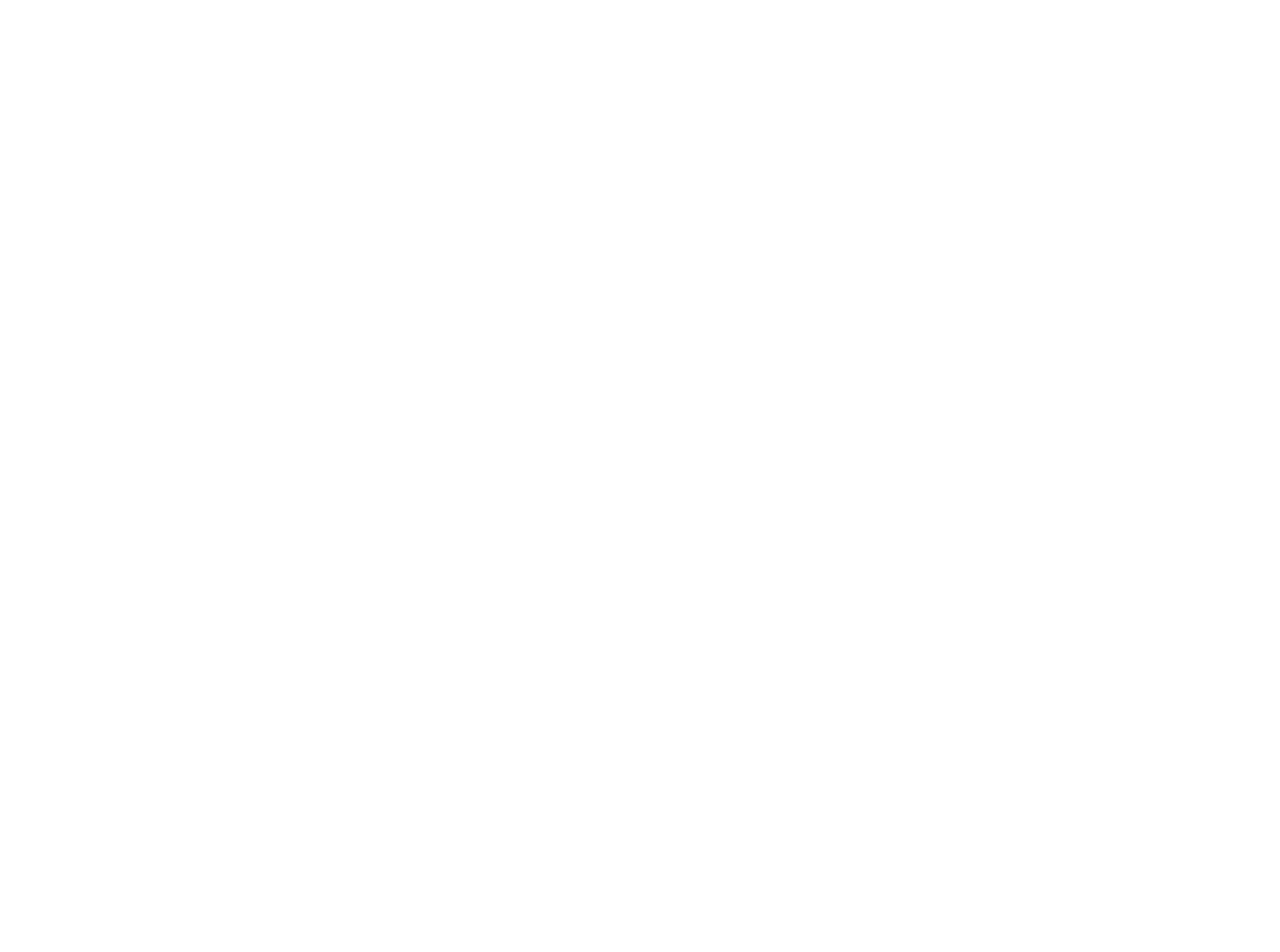
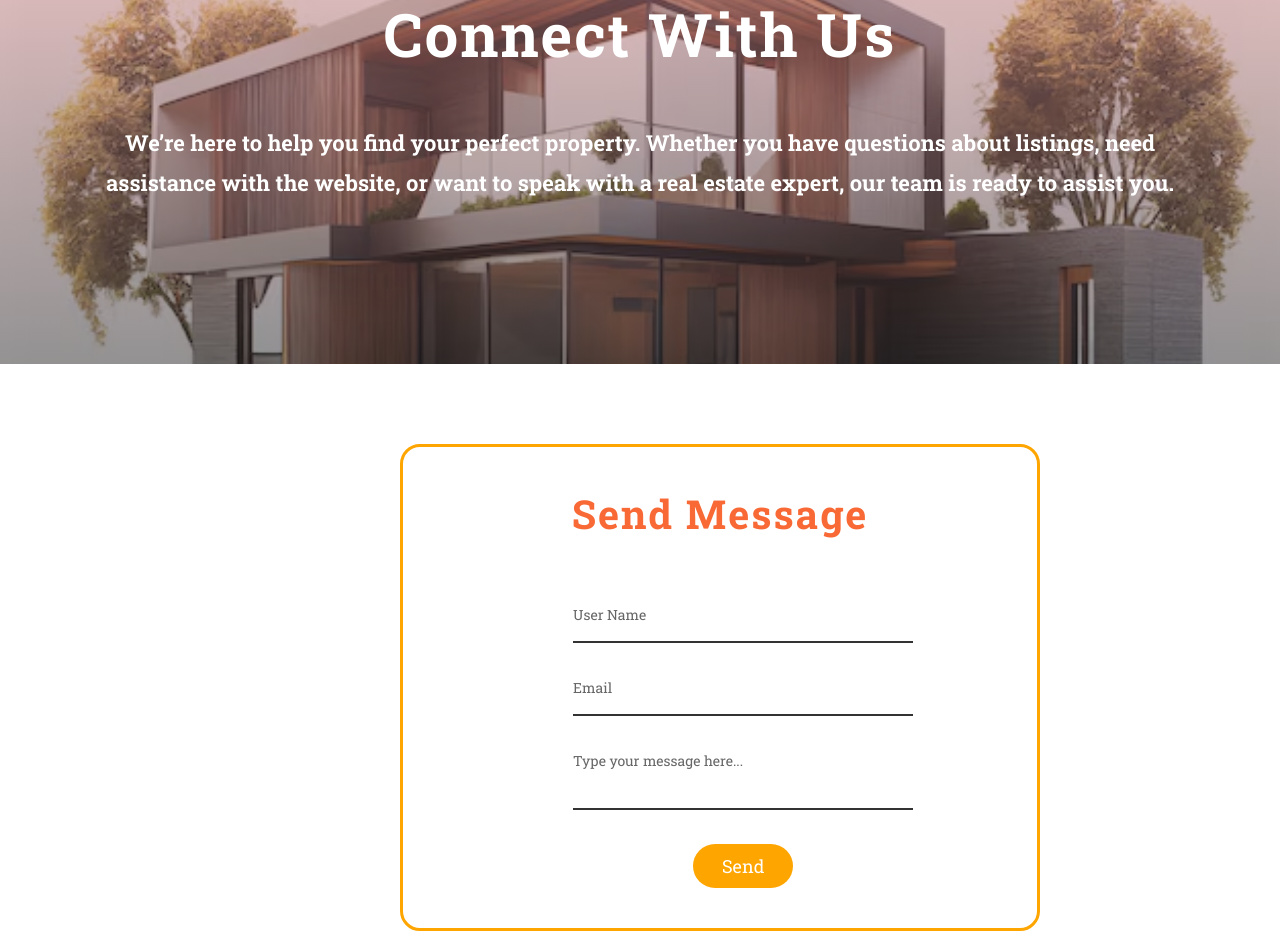
Before and after one commit to Hashara-Pilapitiya/BookMyLodge, a React (Create React App) app in the folder client/: page /contact in a window 1280 px wide. Before the commit this address had no page. Shown: the part 260-1212 px from the top of the page. Before the commit the page ends 800 px from the top, so only its background shows below. Built offline with nearby package versions, Linux system fonts and the light colour scheme.

Commit message:
Add Contact page

```diff
--- a/client/src/App.js
+++ b/client/src/App.js
@@ -13,8 +13,7 @@
 import SearchPage from "./pages/SearchPage";
 import Home from "./pages/HomePage";
 import About from "./pages/About";
-// import Support from "./pages/Support";
-// import Contact from "./pages/Contact";
+import Contact from "./pages/Contact";
 
 
 function App() {
@@ -35,8 +34,7 @@
           <Route path="/:userId/reservations" element={<ReservationList />} />
           <Route path='/home' element={<Home/>} />
           <Route path='/about' element={<About/>} />
-          {/* <Route path='/support' element={<Support/>} />
-          <Route path='/contact' element={<Contact/>} /> */}
+          <Route path='/contact' element={<Contact/>} />
         </Routes>
       </BrowserRouter>
 
--- a/client/src/pages/Contact.jsx
+++ b/client/src/pages/Contact.jsx
@@ -0,0 +1,65 @@
+import React from "react";
+import "../styles/Contact.css";
+import Navbar from "../components/Navbar";
+import Footer from '../components/Footer';
+
+
+const Contact = () => {
+  return (
+    <div>
+
+      <Navbar />
+
+      <section className="contact">
+
+            <div className="contact-title">
+                <div cliassName="c-title">
+                    <h2>Connect With Us</h2>
+                </div>
+
+                <p>We’re here to help you find your perfect property. Whether you have questions about listings, need assistance with the website, or want to speak with a real estate expert, our team is ready to assist you.</p>
+            </div>
+
+
+
+            <div className="c-form">
+
+                <div className="message">
+                    <h2>Send Message</h2>
+                </div>
+
+                <div className="contactForm">
+
+                    <form action="">
+
+                        <div className="inputbox">
+                            <input type="text" name="full_name" required id="full_name" />
+                            <span>User Name</span>
+                        </div>
+
+                        <div className="inputbox">
+                            <input type="email" name="email" required id="email" />
+                            <span>Email</span>
+                        </div>
+
+                        <div className="inputbox">
+                            <textarea required id="message"></textarea>
+                            <span>Type your message here...</span>
+                        </div>
+
+                        <div className="inputbox">
+                            <input type="submit" value="Send" />
+                        </div>
+
+                </form>
+            </div>
+
+        </div>
+
+      </section>
+      <Footer/>
+    </div>
+  );
+};
+
+export default Contact;
--- a/client/src/styles/Contact.css
+++ b/client/src/styles/Contact.css
@@ -0,0 +1,108 @@
+.contact-title {
+    background: linear-gradient(rgba(237, 150, 150, 0.5), rgba(47, 43, 43, 0.5)),
+    url("../../public/assets/contact.avif");
+    background-size: cover;
+    justify-content: center;
+    width: 100%;
+    height: 500px;
+}
+
+.contact-title h2 {
+    padding-top: 130px;
+    margin-bottom: 50px;
+    font-size: 60px;
+    text-align: center;
+    letter-spacing: 2px;
+    color: white;
+  }
+
+.contact-title p {
+    margin: 0 100px;
+    text-align: center;
+    color: white;
+    font-size: 22px;
+    font-weight: 700;
+    line-height: 40px;
+    margin-bottom: 130px;
+}
+
+.message h2 {
+    margin-top: 40px;
+    margin-bottom: 20px;
+    font-size: 40px;
+    color: rgb(248, 105, 53);
+    letter-spacing: 2px;
+    text-align: center;
+}
+
+.c-form {
+    width: 50%;
+    margin-top: 80px;
+    margin-left: 400px;
+    margin-bottom: 70px;
+    border: 3px solid orange;
+    border-radius: 20px;
+}
+
+.contactForm {
+   text-align: center;
+   margin-top: 10px;
+   margin-left: 150px;
+   margin-bottom: 10px;
+   padding: 20px;
+   width: 60%;
+
+}
+
+.inputbox {
+    position: relative;
+    width: 100%;
+    margin-top: 10px;
+}
+
+.contactForm .inputbox input,
+.contactForm .inputbox textarea {
+    width: 100%;
+    padding: 10px 0;
+    font-size: 16px;
+    margin: 10px 0;
+    border: none;
+    border-bottom: 2px solid #333;
+    outline: none;
+    resize: none;
+}
+
+.inputbox span {
+    position: absolute;
+    left: 0;
+    padding: 5px 0;
+    font-size: 14px;
+    margin: 10px 0;
+    pointer-events: none;
+    transition: 0.5s;
+    color: #666;
+}
+
+.contactForm .inputbox input:focus ~ span,
+.contactForm .inputbox input:valid ~ span,
+.contactForm .inputbox textarea:focus ~ span,
+.contactForm .inputbox textarea:valid ~ span {
+    color: #202650;
+    font-size: 12px;
+    transform: translateY(-20px);
+}
+
+.contactForm .inputbox input[type="submit"] {
+    width: 100px;
+    background: orange;
+    color: #fff;
+    border: 20px;
+    cursor: pointer;
+    padding: 10px;
+    font-size: 18px;
+    border-radius: 50px;
+}
+
+.detail{
+font-size: medium;
+}
```
